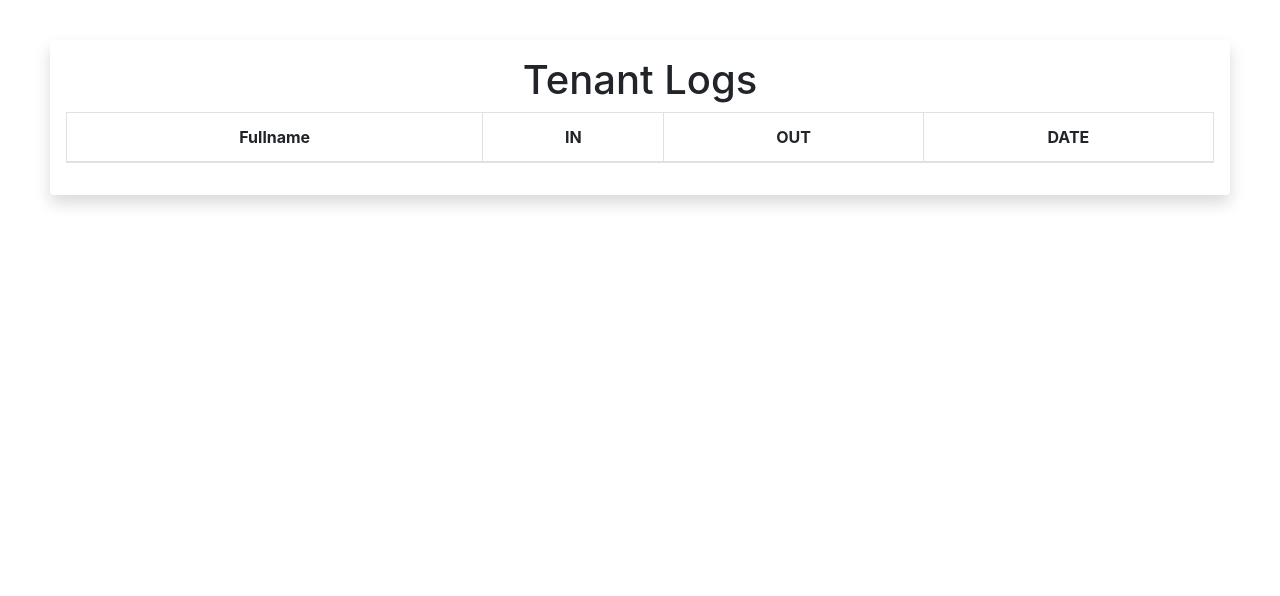
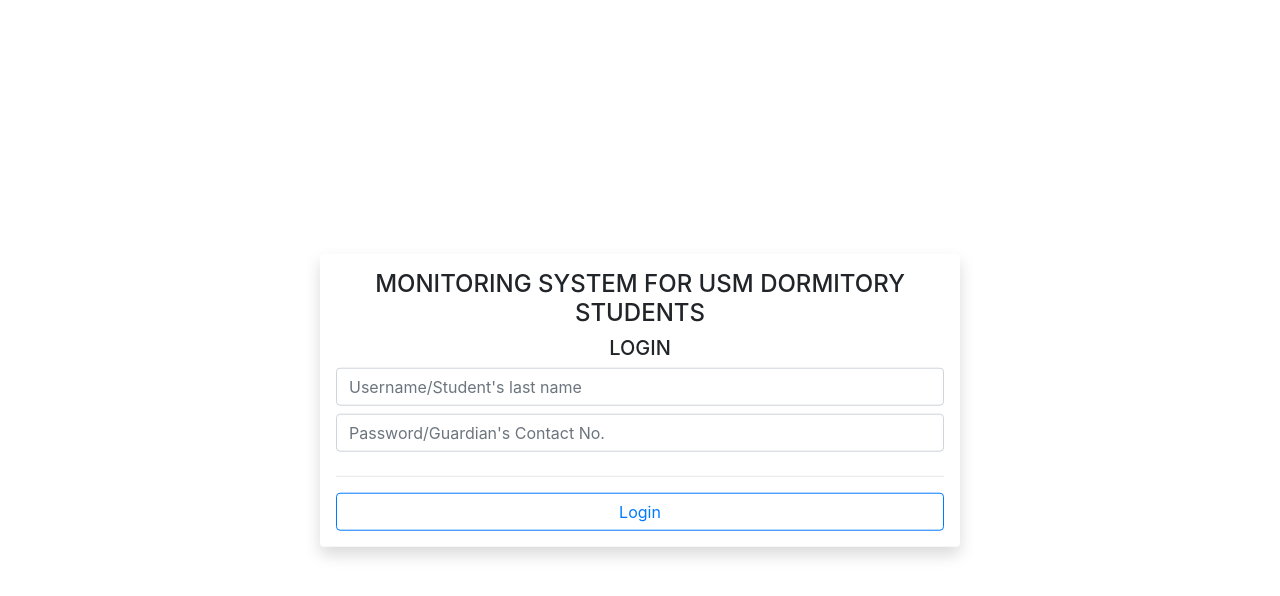
Before and after one commit to NydloydBabiera/dorm_logging_app, a Nuxt app: page / in a window 1280 px wide. Shown: the top 596 px of the page. Built offline with nearby package versions, Linux system fonts and the light colour scheme; no server answers.

Commit message:
added login functions:

```diff
--- /dev/null
+++ b/components/Login.vue
@@ -0,0 +1,107 @@
+<template>
+    <div id="root">
+        <div class="shadow p-3 mb-5 bg-white rounded" id="login">
+
+            <h4>MONITORING SYSTEM FOR USM DORMITORY STUDENTS</h4>
+            <h5>LOGIN</h5>
+            <b-form @submit="userLogin">
+                <b-row class="mx-auto">
+                    <b-form-input v-model="userName" type="text" debounce="500" placeholder="Username/Student's last name"
+                        aria-required="true" required></b-form-input>
+                </b-row>
+                <b-row class="mx-auto mt-2">
+                    <b-form-input v-model="userPassword" type="text" debounce="500" placeholder="Password/Guardian's Contact No."
+                        aria-required="true" required></b-form-input>
+                </b-row>
+                <hr class="mt-4">
+                <b-row class="mx-auto mt-2">
+                    <b-button block variant="outline-primary" type="submit">Login</b-button>
+                </b-row>
+
+            </b-form>
+        </div>
+
+
+    </div>
+</template>
+
+<script>
+import axios from "axios";
+export default {
+    name: "Login",
+    data() {
+        return {
+            userName: "",
+            userPassword: "",
+            projectCode: "",
+        }
+    },
+    methods: {
+        showAlert(message, variant) {
+            this.alert = {
+                showAlert: 5,
+                dismissSecs: 2,
+
+                variant,
+                message,
+            };
+        },
+        async userLogin(e) {
+            e.preventDefault();
+            await axios({
+                method: "POST",
+                url: `${this.$axios.defaults.baseURL}/user/authenticate`,
+                data: {
+                    userName: this.userName,
+                    userPassword: this.userPassword,
+                    projectCode: "DORM"
+                },
+            }).then(
+                (res) => {
+                    const results = res.data.authData;
+                    this.loginActions(results)
+                },
+                (err) => {
+                    this.isLoading = false;
+                    if (err.response) {
+                        this.showAlert(err.response.data.errorMsg, "danger");
+                    } else {
+                        this.showAlert(err, "danger");
+                    }
+                }
+            )
+        },
+
+        loginActions(results) {
+
+            console.log("results",results.role_user)
+            let role = results.role_user;
+            this.$nextTick(() => {
+                if (role.toLowerCase() == "admin") {
+                    this.$router.push({ path: "/TenantRegistration" });
+                }else{
+                    this.$router.push({ path: "/DormLogs" });
+                }
+            })
+        }
+    }
+}
+
+</script>
+
+<style scoped>
+#root {
+    text-align: center;
+    margin: auto;
+}
+
+#login {
+    min-width: 500px;
+    position: absolute;
+    text-align: center;
+    top: 50%;
+    left: 50%;
+    transform: translate(-50%, -50%);
+    font-size: 2.5rem;
+}
+</style>
--- a/pages/DormLogs.vue
+++ b/pages/DormLogs.vue
@@ -17,8 +17,8 @@
     return {
       tblHeaderCol: [
         { key: "fullname", lasheeeel: "Name" },
-        { key: "time_in", label: "IN" },
-        { key: "time_out", label: "OUT" },
+        { key: "time_in", label: "OUT" },
+        { key: "time_out", label: "IN" },
         { key: "activity_date", label: "DATE" },
       ],
       tenantLogs: [],
--- a/pages/index.vue
+++ b/pages/index.vue
@@ -1,13 +1,14 @@
 <template>
-  <!-- <dorm-logs /><tenant-registration/> -->
-  <dorm-logs/>
+  <!-- <dorm-logs /><tenant-registration/>  <dorm-logs/>-->
+  <login/>
 </template>
 
 <script>
 import TenantRegistration from './TenantRegistration.vue'
 import DormLogs from './DormLogs.vue'
+import Login from '~/components/Login.vue'
 export default {
-  components: { DormLogs },
+  components: { Login },
   name: 'IndexPage',
 }
 </script>
```
